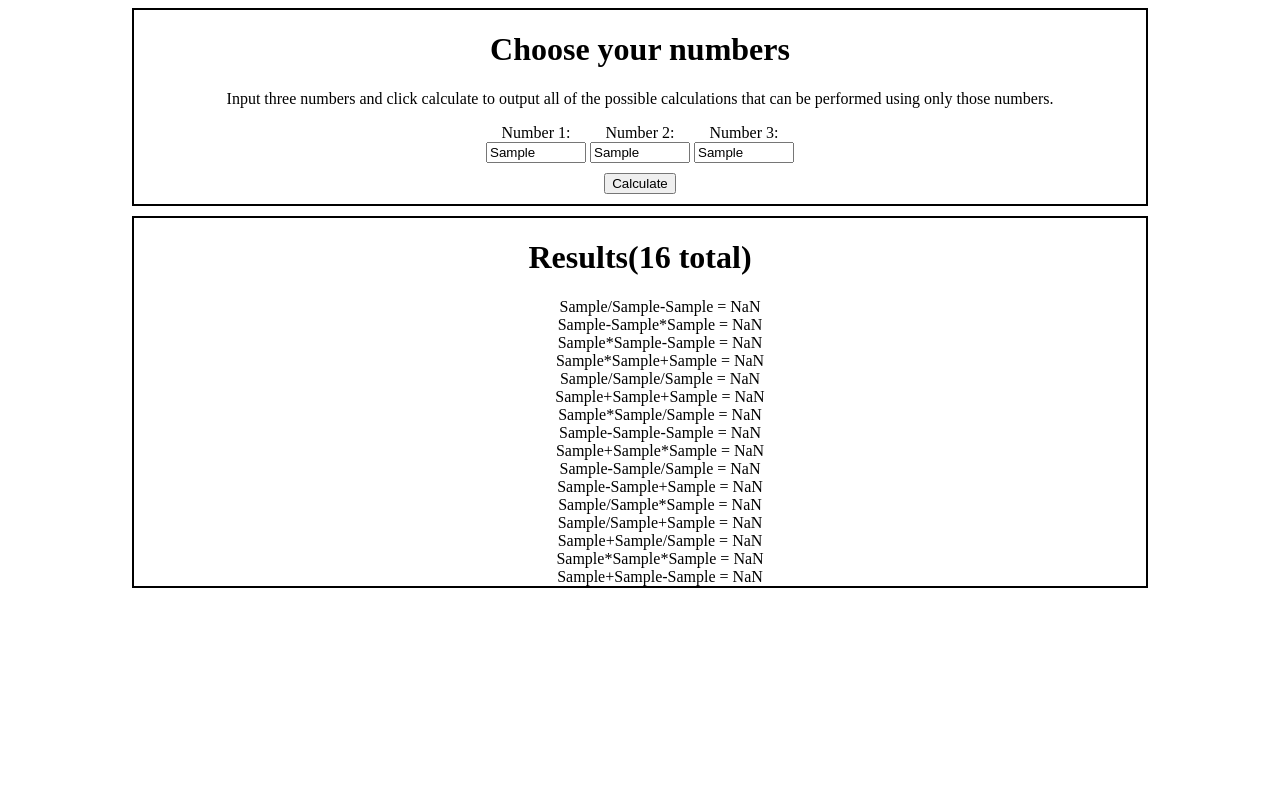
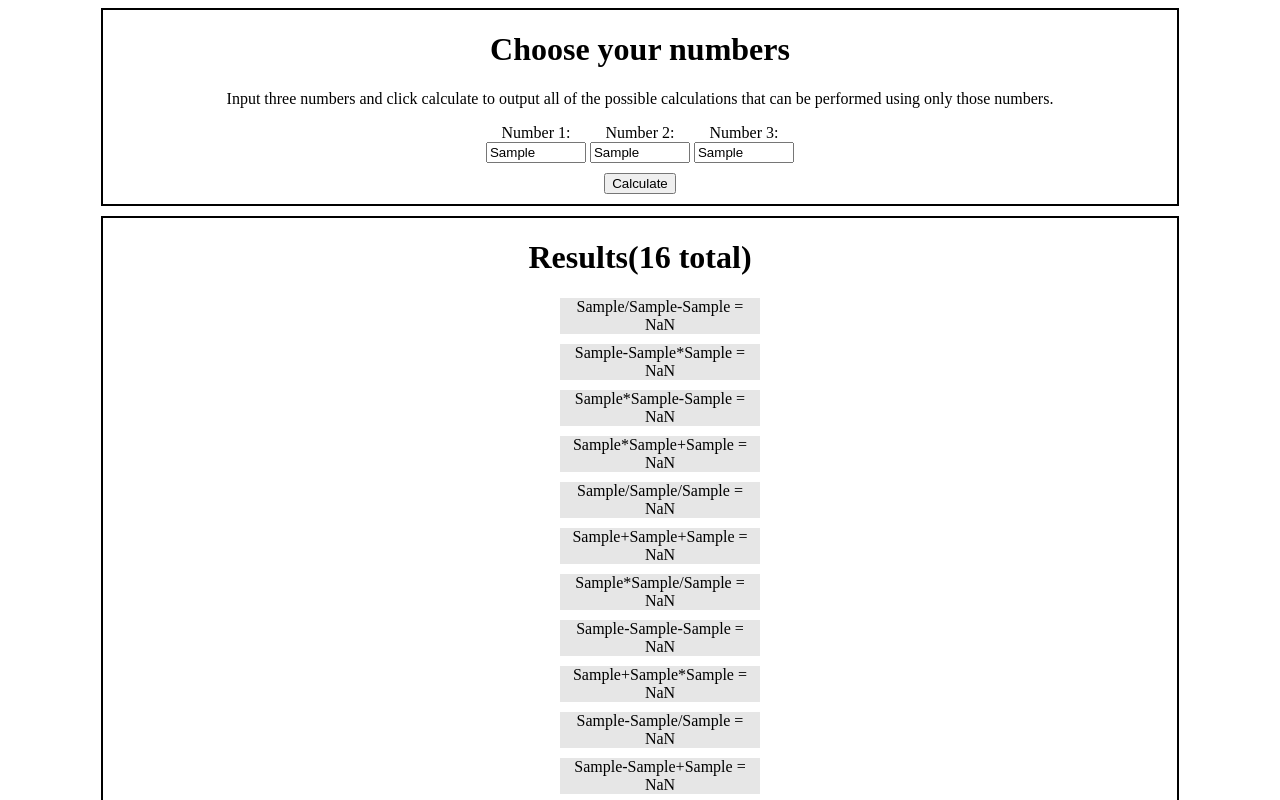
Before and after one commit to ShaunLaFleur/Permutation-Calc, a plain HTML site: page index.html in a window 1280 px wide. Both pictures are taken after typing "Sample", "Sample", "Sample" into the empty fields and a click on the button "Calculate". Shown: the top 800 px of the page. Drawn offline with Linux system fonts and the light colour scheme.

Commit message:
Styling changes

```diff
--- a/styles/style.css
+++ b/styles/style.css
@@ -1,9 +1,9 @@
 div#inputs-container, div#results-div {
   border:2px solid black;
   text-align:center;
-  width: 80%;
+  width: 85%;
   margin: auto auto 10px auto;
-  min-width: 500px;
+  min-width: 600px;
 }
 
 div.input-div {
@@ -25,3 +25,9 @@ ul {
   list-style:none;
   margin: auto auto;
 }
+
+li {
+  background-color: #e6e6e6;
+  width: 200px;
+  margin: 10px auto 10px auto;
+}
```
